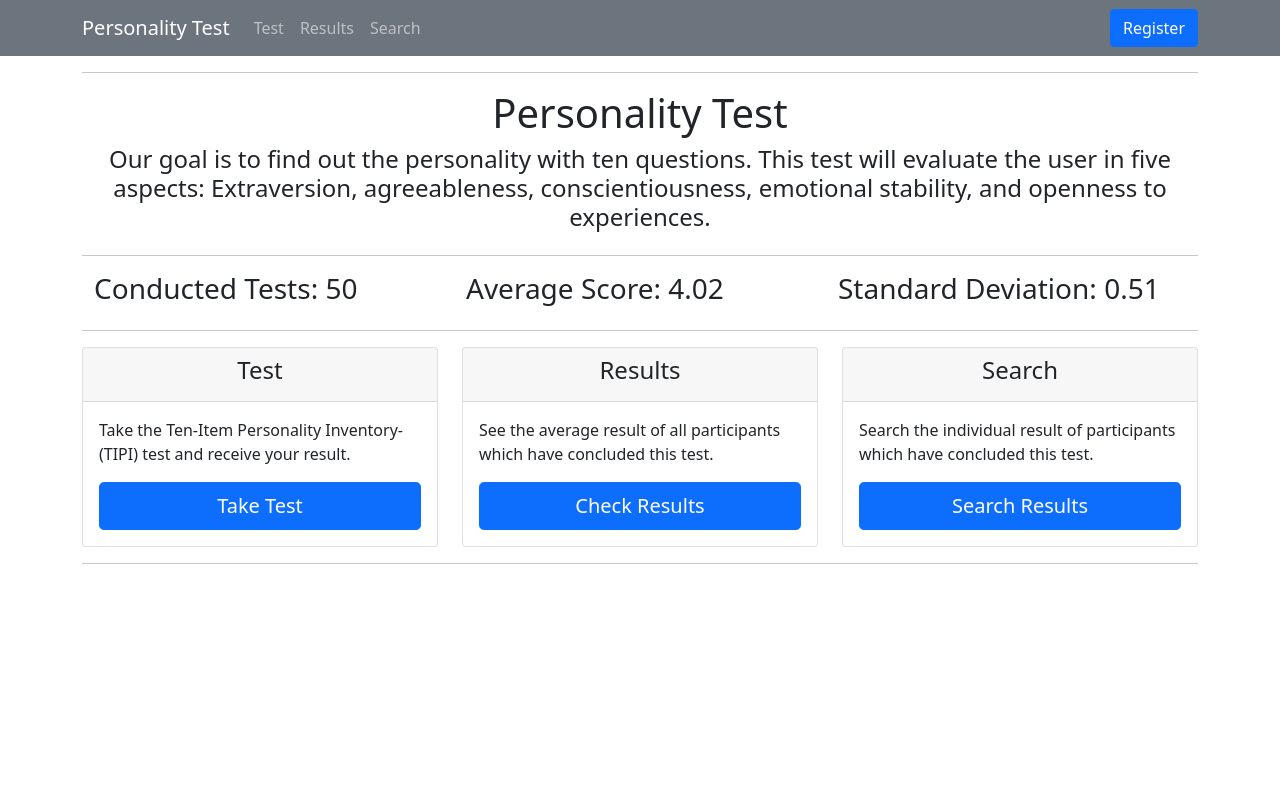
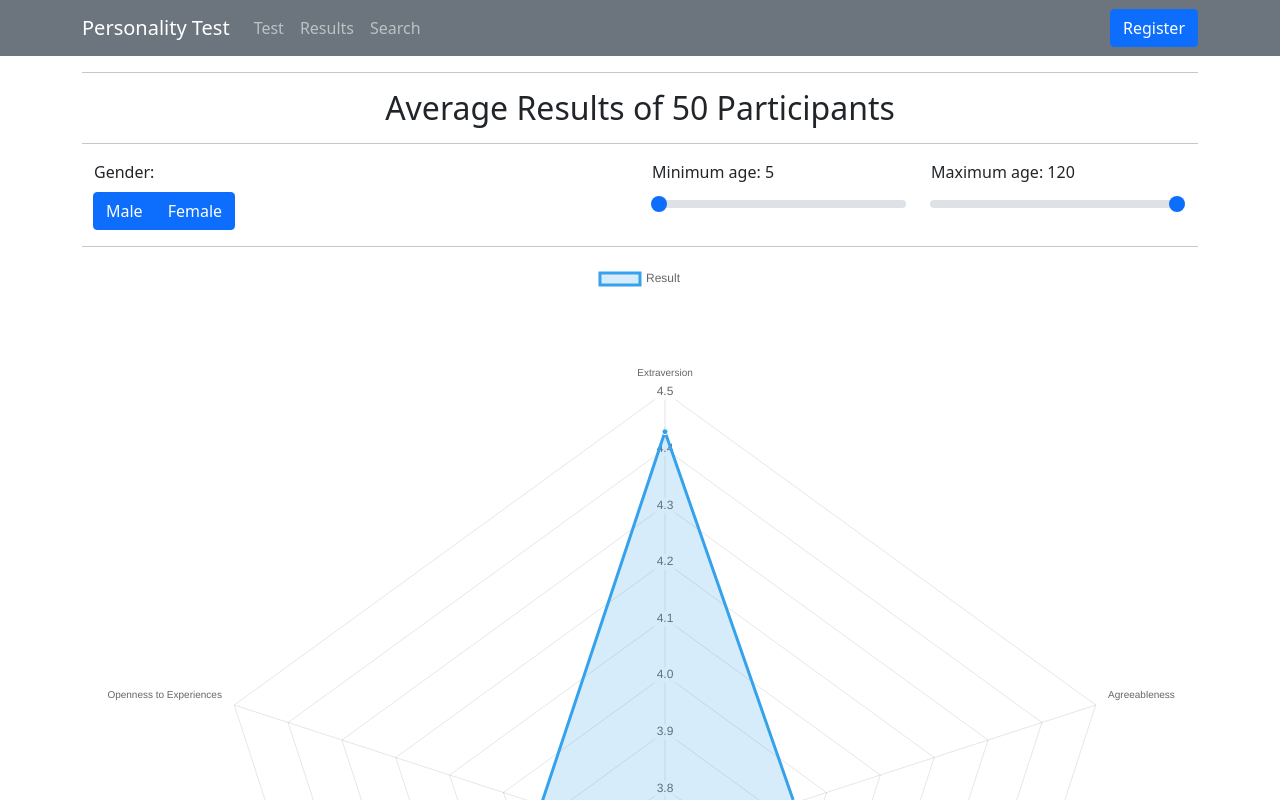
Before and after one commit to patrick-11/PersonalityTest, a React (Create React App) app: page /Results in a window 1280 px wide. Before the commit this address led to /PersonalityTest. Shown: the top 800 px of the page. Built offline with nearby package versions, Linux system fonts and the light colour scheme.

Commit message:
Routes updated

```diff
--- a/src/components/header.tsx
+++ b/src/components/header.tsx
@@ -16,9 +16,9 @@ const header = (props: any) => {
 
 				<Navbar.Collapse>
 					<Nav className = "me-auto">
-						<Nav.Link as = {Link} to = "/PersonalityTest/Test">Test</Nav.Link>
-						<Nav.Link as = {Link} to = "/PersonalityTest/Results">Results</Nav.Link>
-						<Nav.Link as = {Link} to = "/PersonalityTest/Search">Search</Nav.Link>
+						<Nav.Link as = {Link} to = "/Test">Test</Nav.Link>
+						<Nav.Link as = {Link} to = "/Results">Results</Nav.Link>
+						<Nav.Link as = {Link} to = "/Search">Search</Nav.Link>
 					</Nav>
 
 					<Nav>
--- a/src/screens/Home.tsx
+++ b/src/screens/Home.tsx
@@ -52,7 +52,7 @@ const Home = (props: UsersProps) => {
 							<div className="d-grid gap-2">
 								<Button
 									size="lg"
-									onClick={() => redirectAction("test")}
+									onClick={() => redirectAction("Test")}
 								>
 									Take Test
 								</Button>
@@ -70,7 +70,7 @@ const Home = (props: UsersProps) => {
 							<div className="d-grid gap-2">
 								<Button
 									size="lg"
-									onClick={() => redirectAction("Result")}
+									onClick={() => redirectAction("Results")}
 								>
 									Check Results
 								</Button>
@@ -88,7 +88,7 @@ const Home = (props: UsersProps) => {
 							<div className="d-grid gap-2">
 								<Button
 									size="lg"
-									onClick={() => redirectAction("search")}
+									onClick={() => redirectAction("Search")}
 								>
 									Search Results
 								</Button>
--- a/src/screens/Router.tsx
+++ b/src/screens/Router.tsx
@@ -23,7 +23,7 @@ const router = (props: AppProps) => {
 			/>
 
 			<Switch>
-				<Route path = "/PersonalityTest/Test">
+				<Route path = "/Test">
 					<Test
 						inTest = {props.inTest}
 						profile = {props.profile}
@@ -37,13 +37,13 @@ const router = (props: AppProps) => {
 					/>
 				</Route>
 
-				<Route path = "/PersonalityTest/Results">
+				<Route path = "/Results">
 					<Result
 						users = {props.users}
 					/>
 				</Route>
 
-				<Route path = "/PersonalityTest/Search">
+				<Route path = "/Search">
 					<Search
 						users = {props.users}
 					/>
```
